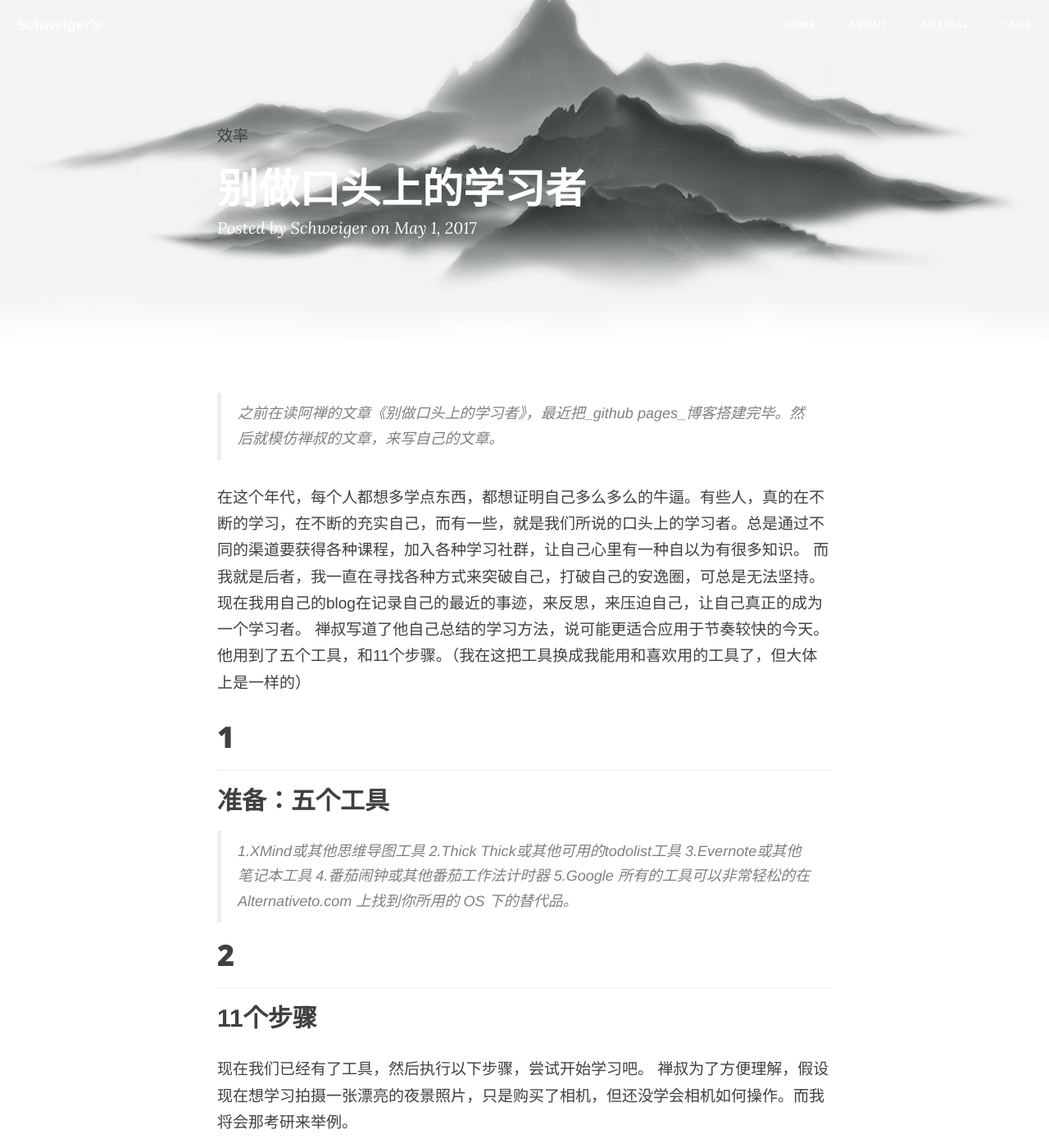
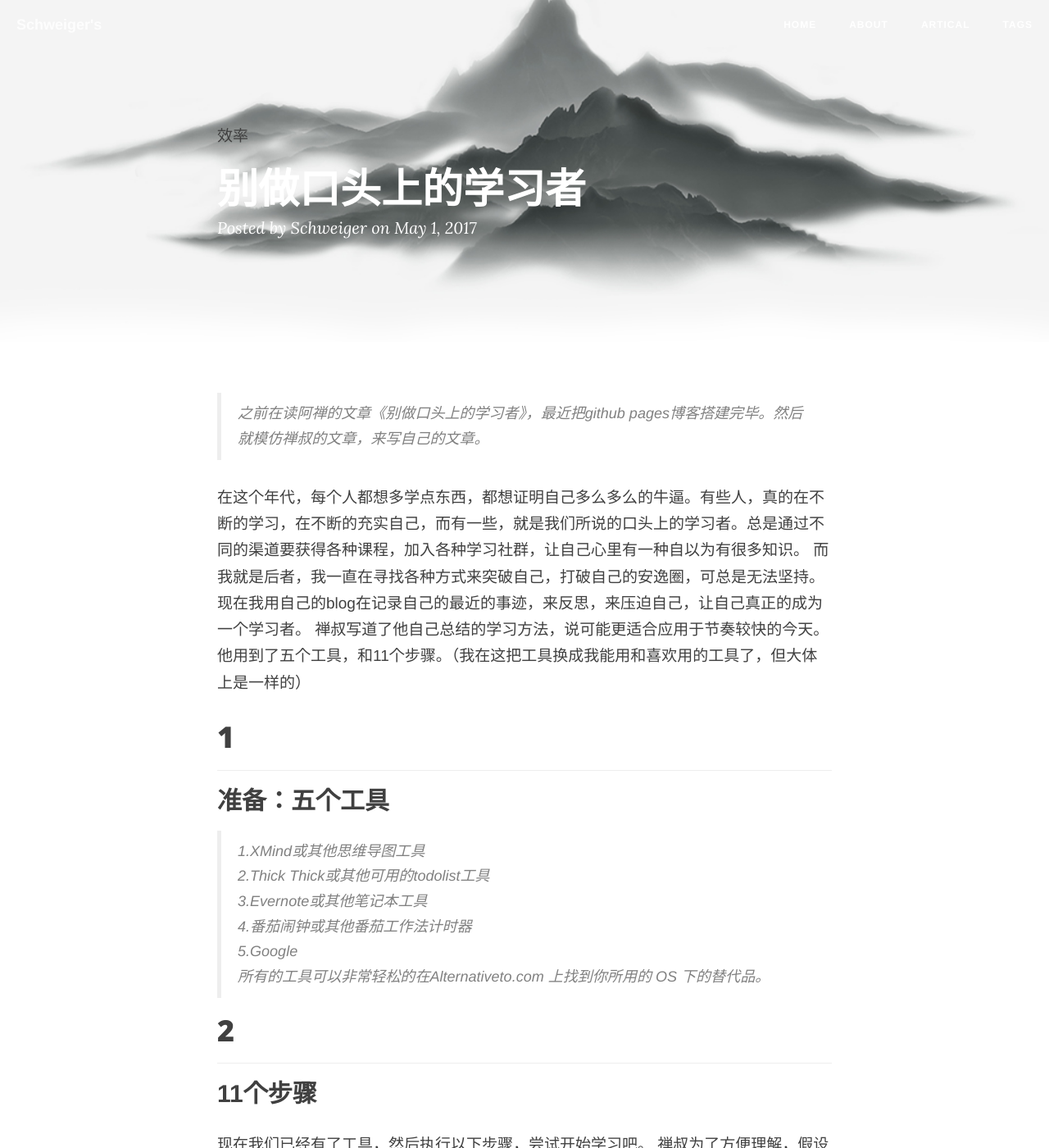
Before and after one commit to 8527/8527.github.io, a Jekyll site: the page built from _posts/2017-05-01-别做口头上的学习者.md, in a window 1280 px wide and 1400 px high. Shown: the whole window at 82% size. Built offline with Jekyll 4.4.1, drawn with Linux system fonts in a browser that asks for light colours; nearby versions of some CDN libraries.

```diff
--- a/_posts/2017-05-01-别做口头上的学习者.md
+++ b/_posts/2017-05-01-别做口头上的学习者.md
@@ -8,7 +8,7 @@ description: 别做口头上的学习者
 
 ---
 
-> 之前在读阿禅的文章《别做口头上的学习者》，最近把_github pages_博客搭建完毕。然后就模仿禅叔的文章，来写自己的文章。
+> 之前在读阿禅的文章《别做口头上的学习者》，最近把github pages博客搭建完毕。然后就模仿禅叔的文章，来写自己的文章。
 
 在这个年代，每个人都想多学点东西，都想证明自己多么多么的牛逼。有些人，真的在不断的学习，在不断的充实自己，而有一些，就是我们所说的口头上的学习者。总是通过不同的渠道要获得各种课程，加入各种学习社群，让自己心里有一种自以为有很多知识。
 而我就是后者，我一直在寻找各种方式来突破自己，打破自己的安逸圈，可总是无法坚持。现在我用自己的blog在记录自己的最近的事迹，来反思，来压迫自己，让自己真正的成为一个学习者。
```
